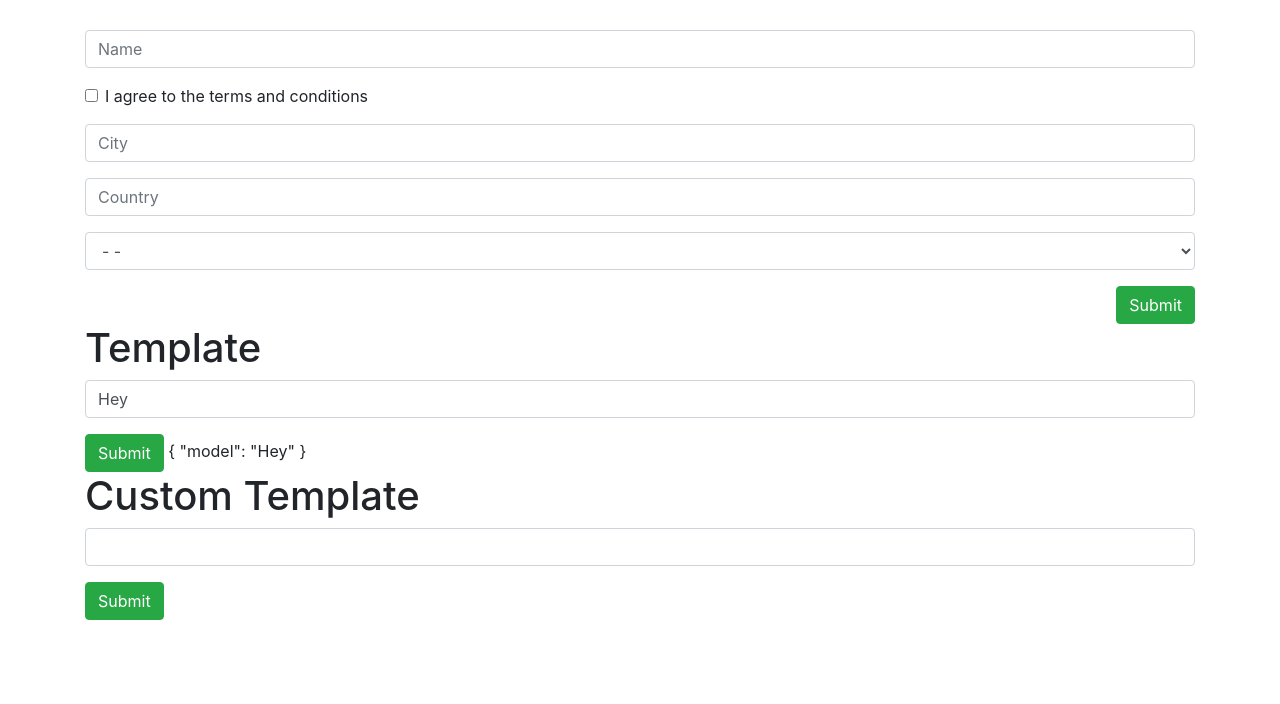
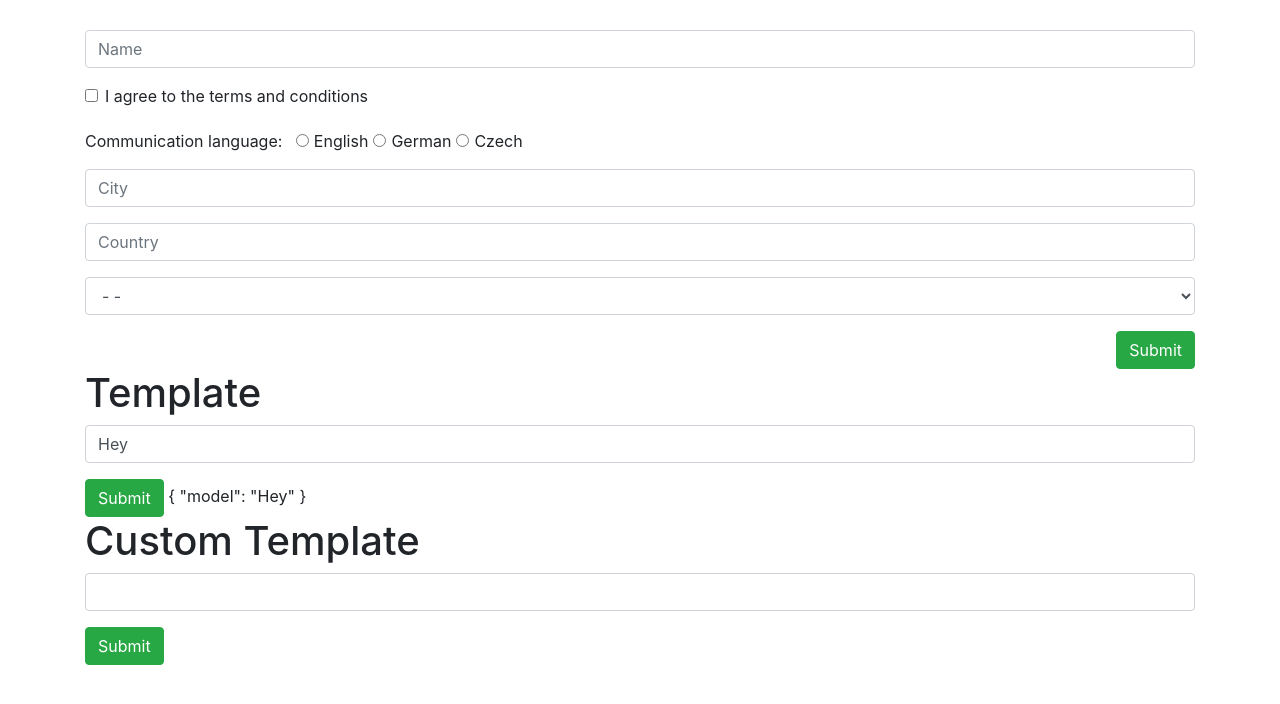
Before and after one commit to ngneat/error-tailor, an Angular app: page / in a window 1280 px wide. Shown: the top 704 px of the page. Built offline with nearby package versions, Linux system fonts and the light colour scheme.

Commit message:
feat(directive): a new custom attribute on a field
Skips instantiating of a control error component.

```diff
--- a/projects/ngneat/error-tailor/src/lib/control-error.directive.ts
+++ b/projects/ngneat/error-tailor/src/lib/control-error.directive.ts
@@ -22,7 +22,8 @@ import { FormSubmitDirective } from './form-submit.directive';
 import { ErrorsMap } from './types';
 
 @Directive({
-  selector: '[formControlName], [formControl], [formGroup], [formGroupName], [formArrayName], [ngModel]'
+  selector:
+    '[formControlName]:not([controlErrorsIgnore]), [formControl]:not([controlErrorsIgnore]), [formGroup]:not([controlErrorsIgnore]), [formGroupName]:not([controlErrorsIgnore]), [formArrayName]:not([controlErrorsIgnore]), [ngModel]:not([controlErrorsIgnore])'
 })
 export class ControlErrorsDirective implements OnInit, OnDestroy {
   @Input('controlErrors') customErrors: ErrorsMap = {};
--- a/src/app/app.component.html
+++ b/src/app/app.component.html
@@ -10,6 +10,30 @@
       I agree to the terms and conditions
     </label>
     <ng-template controlErrorAnchor #anchor="controlErrorAnchor"></ng-template>
+  </div>
+
+  <div class="form-group">
+    Communication language: &nbsp;
+    <input
+      type="radio"
+      name="languages"
+      formControlName="languages"
+      value="en"
+      id="en"
+      [controlErrorAnchor]="anchorRadio"
+    />
+    <label class="form-radio-label" for="en">
+      English
+    </label>
+    <input type="radio" name="languages" formControlName="languages" value="de" id="de" controlErrorsIgnore />
+    <label class="form-radio-label" for="de">
+      German
+    </label>
+    <input type="radio" name="languages" formControlName="languages" value="cs" id="cs" controlErrorsIgnore />
+    <label class="form-radio-label" for="cs">
+      Czech
+    </label>
+    <ng-template controlErrorAnchor #anchorRadio="controlErrorAnchor"></ng-template>
   </div>
 
   <section formGroupName="address">
--- a/src/app/app.component.scss
+++ b/src/app/app.component.scss
@@ -2,3 +2,8 @@
   border: 1px solid red;
   border-radius: 3px;
 }
+
+.form-radio-label {
+  padding: 5px 5px 0px 5px;
+  margin-bottom: 0px;
+}
--- a/src/app/app.component.ts
+++ b/src/app/app.component.ts
@@ -26,6 +26,7 @@ export class AppComponent {
     this.form = this.builder.group({
       name: ['', [Validators.required, Validators.minLength(3)]],
       terms: [false, Validators.requiredTrue],
+      languages: ['', Validators.required],
       animal: [null, Validators.required],
       address: this.builder.group(
         {
```
Also changed, not shown: 2 other files (tests, documents, lock files or other folders).
